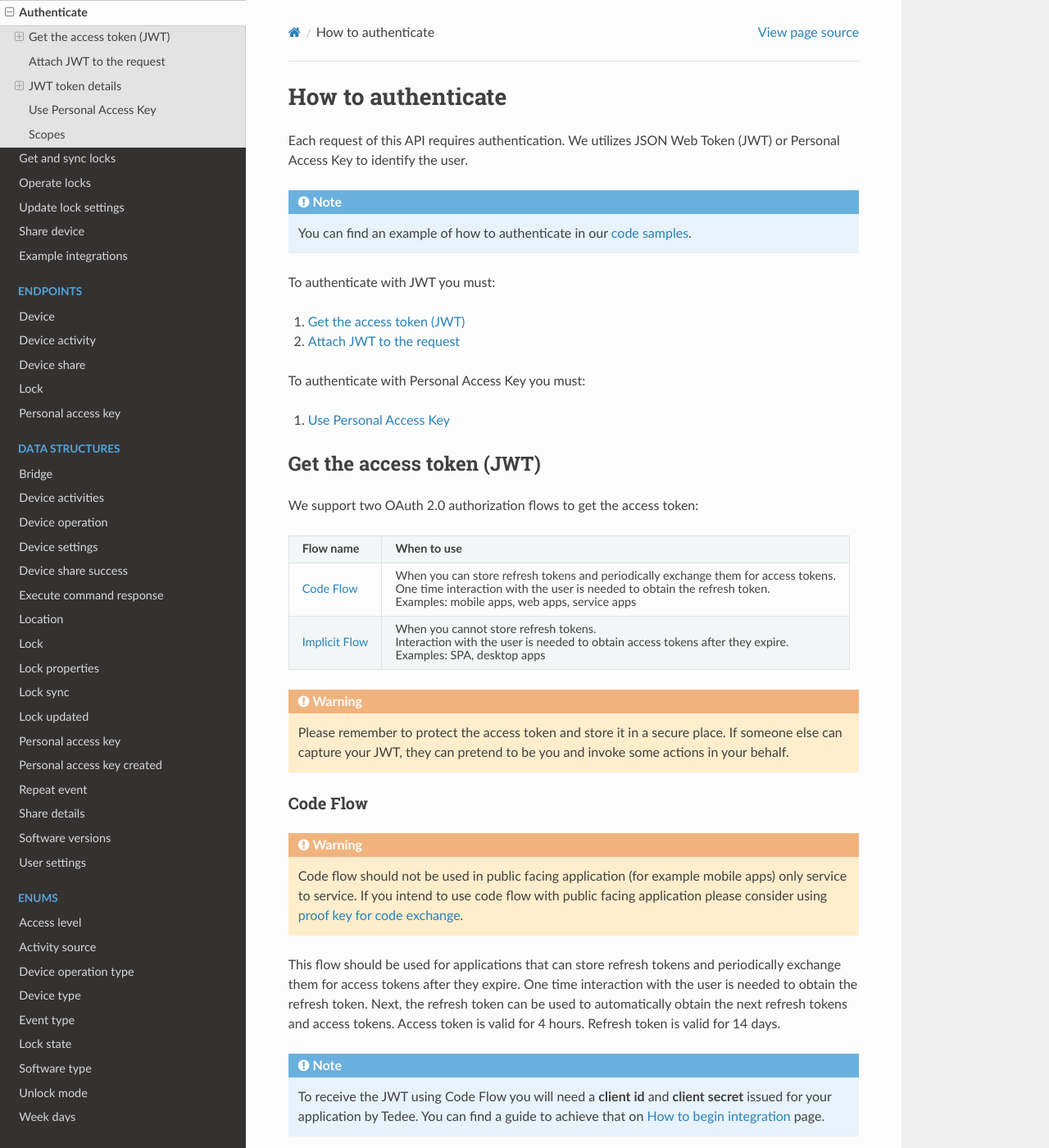
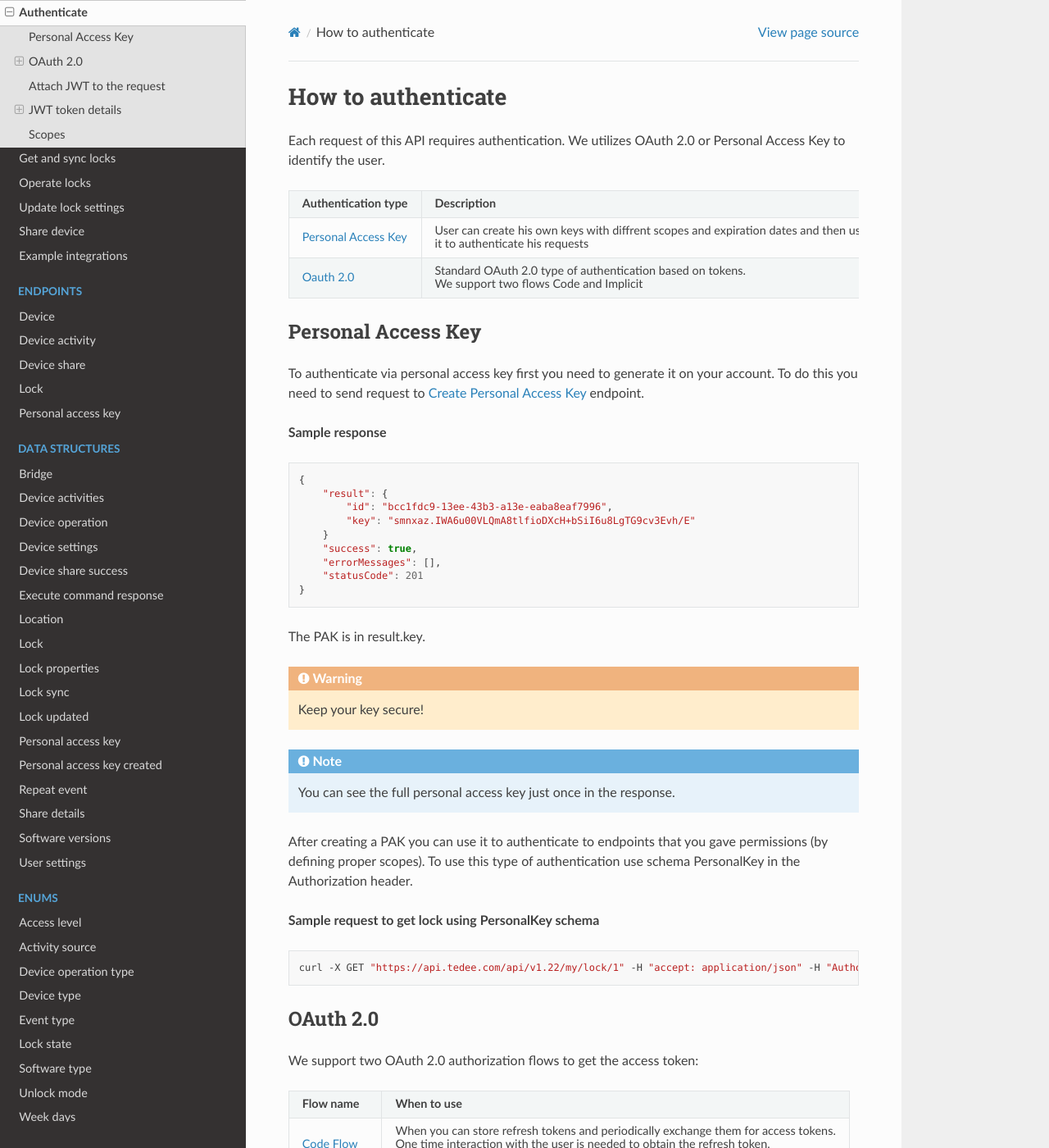
Before and after one commit to tedee-com/tedee-api-doc, a Sphinx documentation site: the page built from docs/source/howtos/authenticate.rst, in a window 1280 px wide and 1400 px high. Shown: the whole window at 82% size. Built offline with Sphinx 7.4.7 and the Read the Docs theme 2.0.0, drawn with Linux system fonts in a browser that asks for light colours; some of the changed text lies outside the part shown.

Commit message:
Update documentation

```diff
--- a/docs/source/endpoints/personalaccesskey/create.rst
+++ b/docs/source/endpoints/personalaccesskey/create.rst
@@ -9,15 +9,15 @@ Creates new personal access key
 
 **Body Parameters**
 
-+--------------------+---------------+----------------------------------------------------+
-| Name               | Type          | Description                                        |
-+====================+===============+====================================================+
-| name               | string        | name of the personal access key                    |
-+--------------------+---------------+----------------------------------------------------+
-| validTo            | datetime      | date when key expires (max 5 years)                |
-+--------------------+---------------+----------------------------------------------------+
-| scopes             | list<string>  | list of scopes that is assigned to key             |
-+--------------------+---------------+----------------------------------------------------+
++--------------------+---------------+----------------------------------------------------------------+
+| Name               | Type          | Description                                                    |
++====================+===============+================================================================+
+| name               | string        | name of the personal access key                                |
++--------------------+---------------+----------------------------------------------------------------+
+| validTo            | datetime      | date when key expires (max 5 years)                            |
++--------------------+---------------+----------------------------------------------------------------+
+| scopes             | list<string>  | list of :ref:`scopes <list-of-scopes>` that is assigned to key |
++--------------------+---------------+----------------------------------------------------------------+
 
 Responses
 -------------
@@ -74,3 +74,9 @@ HTTP status code: ``201``
             "errorMessages": [],
             "statusCode": 201
         }
+
+Your Personal Access Key is "smnxaz.IWA6u00VLQmA8tlfioDXcH+bSiI6u8LgTG9cv3Evh/E". You can use it to :doc:`authenticate <../../howtos/authenticate>`
+
+.. warning::
+    Keep your Personal Access Key Safe!
+    Personal Access Key canno't be read in any other way.
--- a/docs/source/howtos/authenticate.rst
+++ b/docs/source/howtos/authenticate.rst
@@ -1,25 +1,63 @@
 How to authenticate
 ===================
 
-Each request of this API requires authentication. We utilizes JSON Web Token (JWT) or Personal Access Key to identify the user.
+Each request of this API requires authentication. We utilizes OAuth 2.0 or Personal Access Key to identify the user.
+
++--------------------------------------------------------------------+---------------------------------------------------------------------------------------------+
+| **Authentication type**                                            | **Description**                                                                             |
++--------------------------------------------------------------------+---------------------------------------------------------------------------------------------+
+| :ref:`Personal Access Key <personal-access-key>`                   | User can create his own keys with diffrent scopes and expiration dates and then use         |
+|                                                                    |                                                                                             |
+|                                                                    | it to authenticate his requests                                                             |
++--------------------------------------------------------------------+---------------------------------------------------------------------------------------------+
+| :ref:`Oauth 2.0 <Oauth-20>`                                        | Standard OAuth 2.0 type of authentication based on tokens.                                  |
+|                                                                    |                                                                                             |
+|                                                                    | We support two flows Code and Implicit                                                      |
++--------------------------------------------------------------------+---------------------------------------------------------------------------------------------+
+
+.. _personal-access-key:
+
+Personal Access Key
+--------------------------
+
+To authenticate via personal access key first you need to generate it on your account.
+To do this you need to send request to :doc:`Create Personal Access Key <../endpoints/personalaccesskey/create>` endpoint.
+
+**Sample response**
+
+.. code-block:: js
+
+        {
+            "result": {
+                "id": "bcc1fdc9-13ee-43b3-a13e-eaba8eaf7996",
+                "key": "smnxaz.IWA6u00VLQmA8tlfioDXcH+bSiI6u8LgTG9cv3Evh/E"
+            }
+            "success": true,
+            "errorMessages": [],
+            "statusCode": 201
+        }
+
+The PAK is in result.key.
+
+.. warning::
+    Keep your key secure!
 
 .. note::
+    You can see the full personal access key just once in the response.
 
-    You can find an example of how to authenticate in our `code samples <https://github.com/tedee-com/tedee-api-doc/blob/master/samples/cs/Tedee.Api.CodeSamples/Actions/S01AuthenticateUsingJWT.cs>`_.
+After creating a PAK you can use it to authenticate to endpoints that you gave permissions (by defining proper scopes).
+To use this type of authentication use schema PersonalKey in the Authorization header.
 
-To authenticate with JWT you must:
+**Sample request to get lock using PersonalKey schema**
 
-#. :ref:`get-the-jwt`
-#. :ref:`add-jwt-to-the-headers`
+.. code-block:: sh
 
-To authenticate with Personal Access Key you must:
+    curl -X GET "|apiUrl|/api/|apiVersion|/my/lock/1" -H "accept: application/json" -H "Authorization: PersonalKey <<personal key>>"
 
-#. :ref:`use-personal-access-key`
+.. _Oauth-20:
 
-.. _get-the-jwt:
-
-Get the access token (JWT)
---------------------------
+OAuth 2.0
+-----------
 
 We support two OAuth 2.0 authorization flows to get the access token:
 
@@ -30,7 +68,7 @@ We support two OAuth 2.0 authorization flows to get the access token:
 |                                                                    |                                                                                             |
 |                                                                    | One time interaction with the user is needed to obtain the refresh token.                   |
 |                                                                    |                                                                                             |
-|                                                                    | Examples: mobile apps, web apps, service apps                                               |
+|                                                                    | Examples: service apps                                                                      |
 +--------------------------------------------------------------------+---------------------------------------------------------------------------------------------+
 | :ref:`Implicit Flow <implicit-flow>`                               | When you cannot store refresh tokens.                                                       |
 |                                                                    |                                                                                             |
@@ -53,7 +91,7 @@ Code Flow
 
 .. warning::
 
-    Code flow should not be used in public facing application (for example mobile apps) only service to service.
+    Code flow should not be used in public facing application (for example service apps) only service to service.
     If you intend to use code flow with public facing application please consider using `proof key for code exchange <https://auth0.com/docs/flows/authorization-code-flow-with-proof-key-for-code-exchange-pkce>`_.
 
 This flow should be used for applications that can store refresh tokens and periodically exchange them for access tokens after they expire.
@@ -220,7 +258,7 @@ Implicit Flow does not issue refresh tokens. Interaction with the user is requir
 Attach JWT to the request
 --------------------------
 
-Now, since we have our :ref:`JWT <get-the-jwt>`, we can use it to authenticate our calls.
+Now, since we have our JWT, we can use it to authenticate our calls.
 To achieve that, we just have to add an ``Authorization`` header containing our access token. This header value should look like ``Bearer <<access_token>>``, where **<<access_token>>** is our JWT.
 
 Let's see it on the below examples where we want to get information about all our devices:
@@ -276,64 +314,6 @@ You should see the decoded data right away on the right side of the screen
     :alt: JWT decoded data
     :width: 500
 
-.. _use-personal-access-key:
-
-Use Personal Access Key
---------------------------
-
-To authenticate via personal access key first you need to generate it on your account.
-To do this you need to send request to :doc:`Create Personal Access Key <../endpoints/personalaccesskey/create>` endpoint.
-
-**Sample request**
-
-.. code-block:: sh
-
-    curl -X POST "|apiUrl|/api/|apiVersion|/my/personalaccesskey" -H "accept: application/json" -H "Content-Type: application/json-patch+json" -H "Authorization: Bearer <<access token>>" -d "<<body>>"
-
-Body:
-
-.. code-block:: js
-
-        {
-            "name": "SomeExampleKeyName",
-            "validTo": "2021-04-26T06:02:04.197Z",
-            "scopes": [
-                "Device.Read",
-                "Organization.ReadWrite"
-            ]
-        }
-
-**Sample response**
-
-HTTP status code: ``201``
-
-.. code-block:: js
-
-        {
-            "result": {
-                "id": "bcc1fdc9-13ee-43b3-a13e-eaba8eaf7996",
-                "key": "smnxaz.IWA6u00VLQmA8tlfioDXcH+bSiI6u8LgTG9cv3Evh/E"
-            }
-            "success": true,
-            "errorMessages": [],
-            "statusCode": 201
-        }
-
-
-.. warning::
-    You can see the full personal access key just once in the response.
-    Later you can only view it's prefix, name and valid to date when using endpoint `get all <../endpoints/personalaccesskey/get-all.html>`_.
-
-After creating a personal key you can use it to authenticate to endpoints that you gave permissions (by defining proper scopes).
-To use this type of authentication, instead of using Bearer schema in Authorization header use schema PersonalKey.
-
-**Sample request to sync lock using PersonalKey schema**
-
-.. code-block:: sh
-
-    curl -X GET "|apiUrl|/api/|apiVersion|/my/lock/1" -H "accept: application/json" -H "Authorization: PersonalKey <<personal key>>"
-
-
 .. _list-of-scopes:
 
 Scopes
```
Also changed, not shown: docs/source/endpoints/personalaccesskey/update.rst (+9 -9 lines).
